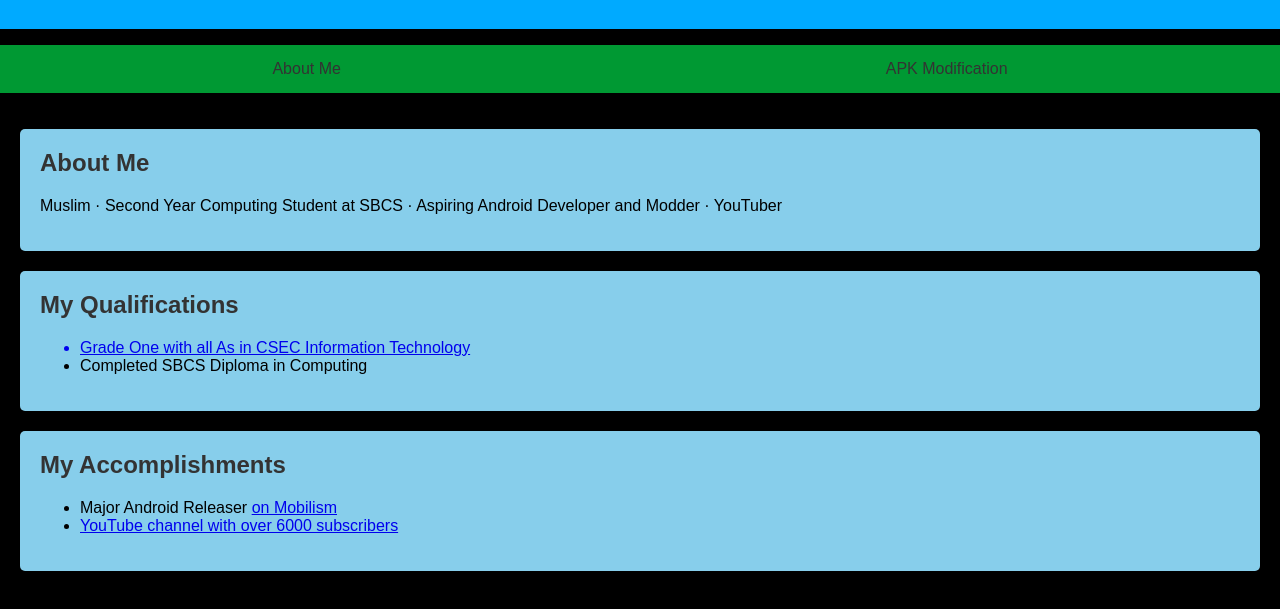
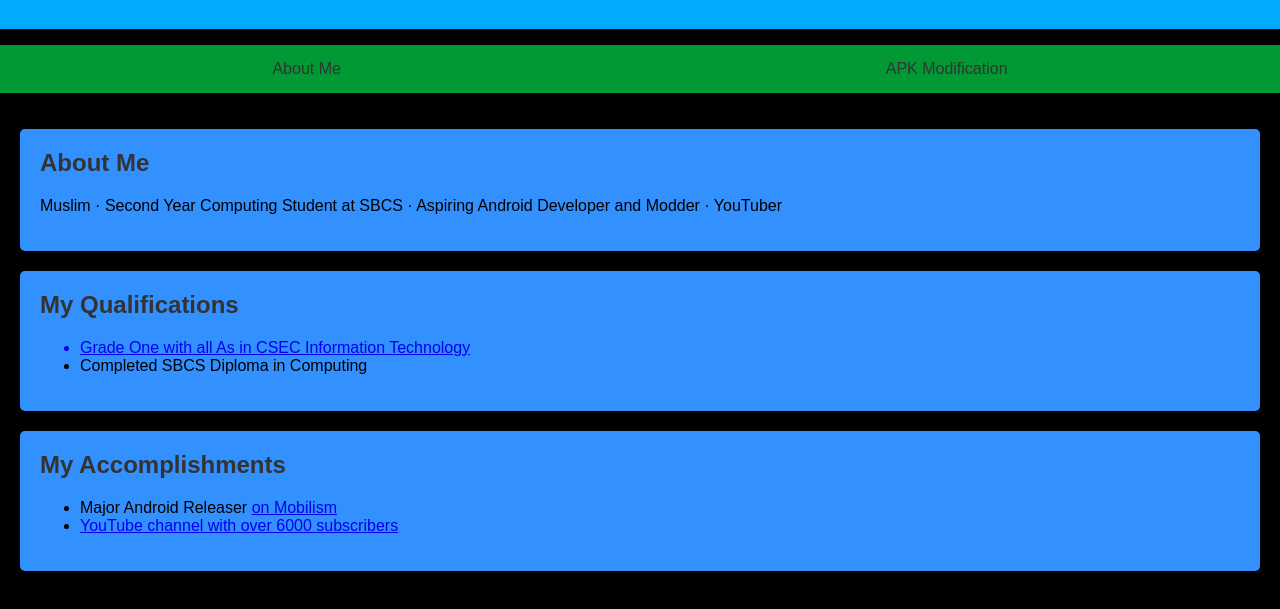
Before and after one commit to AbdurazaaqMohammed/website, a plain HTML site: page index.html in a window 1280 px wide. Shown: the part 71-680 px from the top of the page. Drawn offline with Linux system fonts and the light colour scheme; a web font is replaced by a local one.

Commit message:
Update index.html

```diff
--- a/index.html
+++ b/index.html
@@ -40,7 +40,7 @@
         }
         section {
             margin-bottom: 20px;
-            background-color: #87CEEB;
+            background-color: #3391ff;
             border-radius: 5px;
             padding: 20px;
             box-shadow: 0px 0px 10px 0px rgba(0,0,0,0.1);
```
